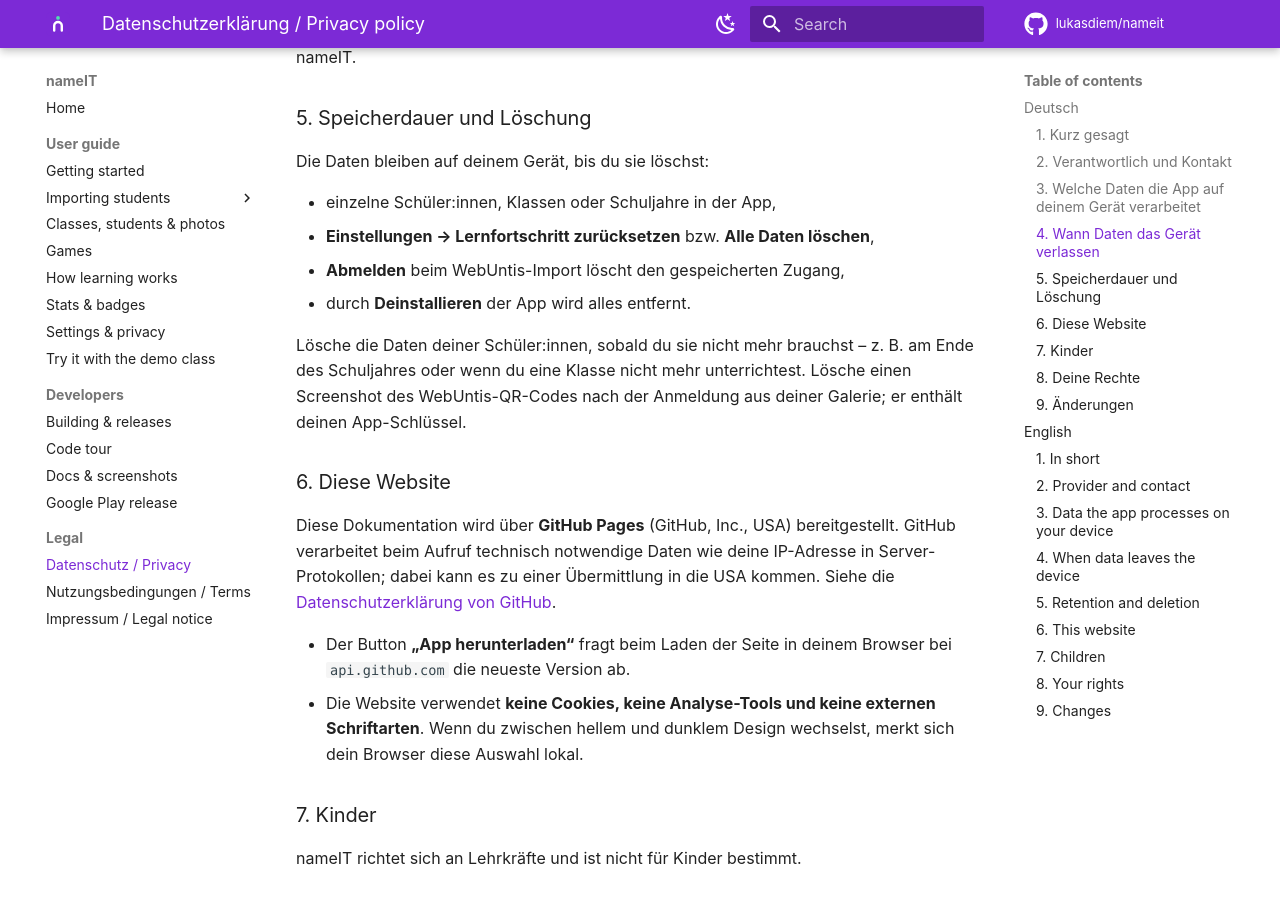
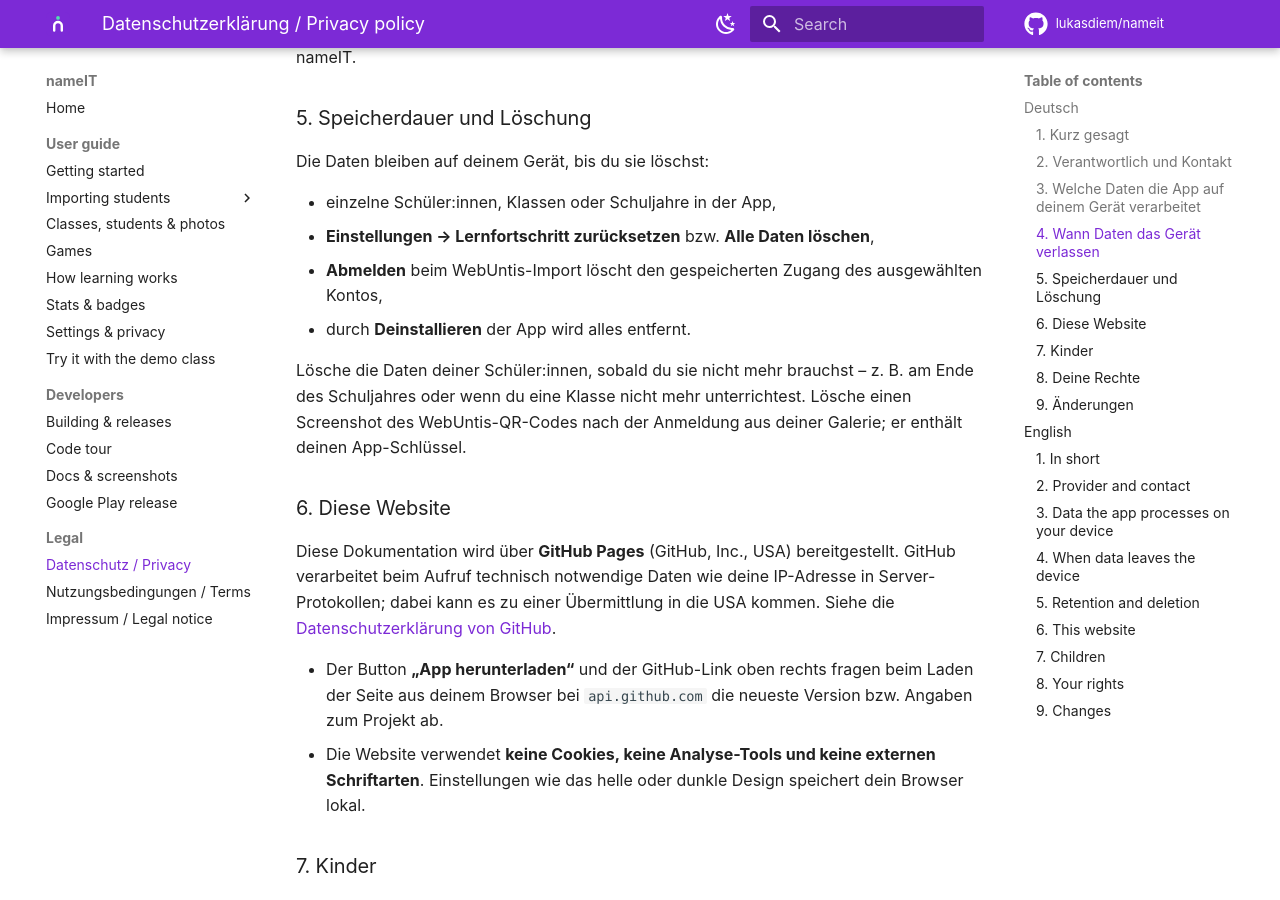
Before and after one commit to lukasdiem/nameit, an MkDocs documentation site: the page built from docs/legal/privacy.md, in a window 1280 px wide and 900 px high, scrolled down 2564 px. Built offline with MkDocs 1.6.1 and Material for MkDocs 9.7.7, drawn with Linux system fonts in a browser that asks for light colours; comment, search, counter and statistics services are not loaded; some of the changed text lies outside the part shown.

Commit message:
Privacy policy: sign out per account; GitHub API calls of the site header
Co-Authored-By: Claude Opus 5.5 <noreply@anthropic.com>
Claude-Session: https://claude.ai/code/session_016rVZg7kqkWEZDe7nVQYMvd

```diff
--- a/docs/legal/privacy.md
+++ b/docs/legal/privacy.md
@@ -101,7 +101,8 @@ Die Daten bleiben auf deinem Gerät, bis du sie löschst:
 * einzelne Schüler:innen, Klassen oder Schuljahre in der App,
 * **Einstellungen → Lernfortschritt zurücksetzen** bzw. **Alle Daten
   löschen**,
-* **Abmelden** beim WebUntis-Import löscht den gespeicherten Zugang,
+* **Abmelden** beim WebUntis-Import löscht den gespeicherten Zugang des
+  ausgewählten Kontos,
 * durch **Deinstallieren** der App wird alles entfernt.
 
 Lösche die Daten deiner Schüler:innen, sobald du sie nicht mehr brauchst –
@@ -117,11 +118,12 @@ IP-Adresse in Server-Protokollen; dabei kann es zu einer Übermittlung in die
 USA kommen. Siehe die [Datenschutzerklärung von
 GitHub](https://docs.github.com/site-policy/privacy-policies/github-general-privacy-statement).
 
-* Der Button **„App herunterladen“** fragt beim Laden der Seite in deinem
-  Browser bei `api.github.com` die neueste Version ab.
+* Der Button **„App herunterladen“** und der GitHub-Link oben rechts fragen
+  beim Laden der Seite aus deinem Browser bei `api.github.com` die neueste
+  Version bzw. Angaben zum Projekt ab.
 * Die Website verwendet **keine Cookies, keine Analyse-Tools und keine
-  externen Schriftarten**. Wenn du zwischen hellem und dunklem Design
-  wechselst, merkt sich dein Browser diese Auswahl lokal.
+  externen Schriftarten**. Einstellungen wie das helle oder dunkle Design
+  speichert dein Browser lokal.
 
 ### 7. Kinder
 
@@ -244,11 +247,11 @@ address in server logs; this may involve a transfer to the USA. See
 [GitHub's privacy
 statement](https://docs.github.com/site-policy/privacy-policies/github-general-privacy-statement).
 
-* The **Download the app** button asks `api.github.com` for the newest
-  version from your browser when the page loads.
-* The website uses **no cookies, no analytics and no external fonts**. If
-  you switch between light and dark design, your browser remembers that
-  choice locally.
+* The **Download the app** button and the GitHub link at the top right ask
+  `api.github.com` for the newest version and project details from your
+  browser when the page loads.
+* The website uses **no cookies, no analytics and no external fonts**.
+  Settings such as light or dark design are stored locally by your browser.
 
 ### 7. Children
 
```
Also changed, not shown: other parts of docs/legal/privacy.md (+2 -1 lines).
